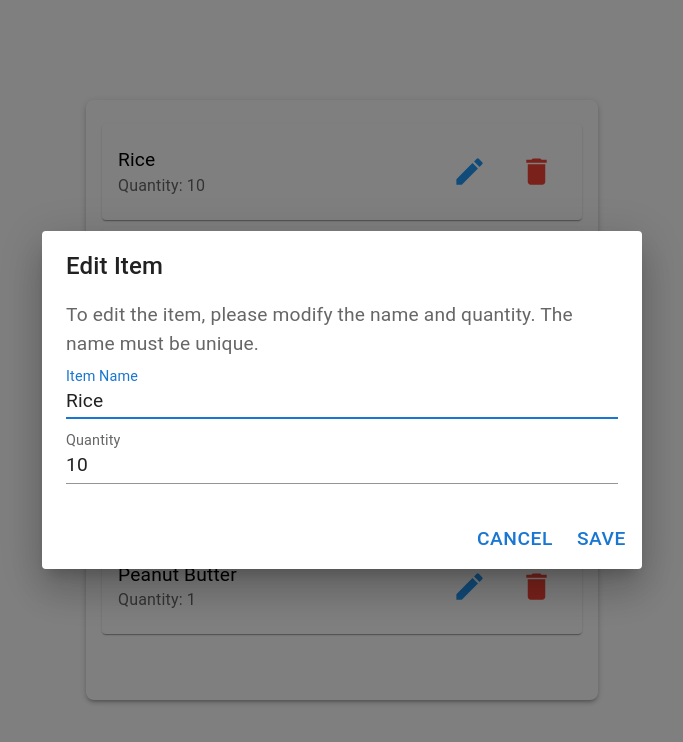
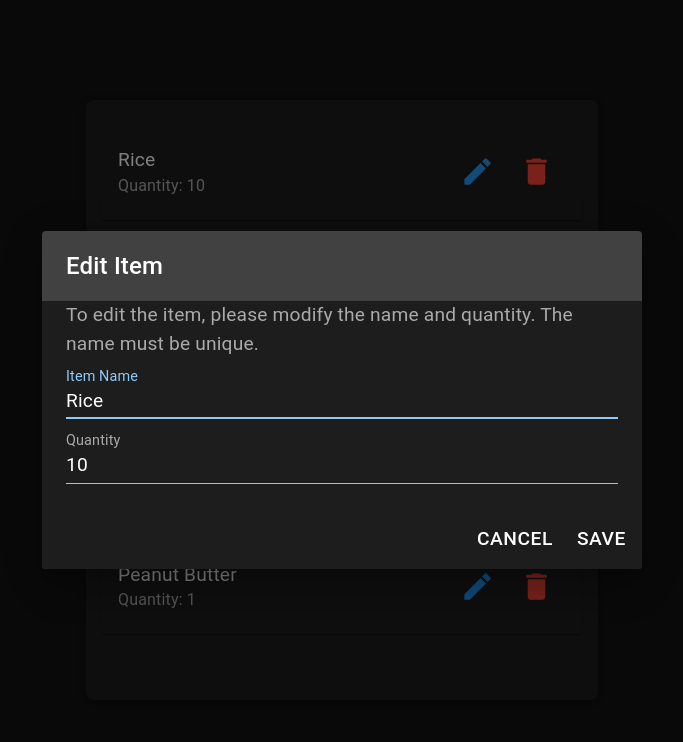
Before and after one commit to tzaitoun71/pantry-tracker, a Next.js app: page / in a window 1280 px wide. Both pictures are taken after a click on the button 767 px from the left and 171 px from the top of the page. Shown: the top 742 px of the page, without its empty margins (298-981 px from the left). Built offline with nearby package versions, Linux system fonts and the light colour scheme.

Commit message:
Added dark theme

```diff
--- a/app/components/PantryList.tsx
+++ b/app/components/PantryList.tsx
@@ -1,7 +1,7 @@
 'use client';
 
 import * as React from 'react';
-import { Box, IconButton, List, ListItem, ListItemText, Dialog, DialogActions, DialogContent, DialogContentText, DialogTitle, Button, TextField } from '@mui/material';
+import { Box, IconButton, List, ListItem, ListItemText, Dialog, DialogActions, DialogContent, DialogContentText, DialogTitle, Button, TextField, createTheme, ThemeProvider } from '@mui/material';
 import EditIcon from '@mui/icons-material/Edit';
 import DeleteIcon from '@mui/icons-material/Delete';
 import { blue, red } from '@mui/material/colors';
@@ -17,6 +17,43 @@ const initialRows = [
   createData('Olive Oil', 2),
   createData('Peanut Butter', 1),
 ];
+
+const darkTheme = createTheme({
+  palette: {
+    mode: 'dark',
+    background: {
+      default: '#121212',
+      paper: '#1d1d1d',
+    },
+    text: {
+      primary: '#ffffff',
+      secondary: '#aaaaaa',
+    },
+  },
+  components: {
+    MuiIconButton: {
+      styleOverrides: {
+        root: {
+          '&.editIcon': {
+            color: blue[500],
+            '&:hover': {
+              color: blue[300],
+              backgroundColor: 'rgba(33, 150, 243, 0.1)', // Lighter blue background on hover
+            },
+          },
+          '&.deleteIcon': {
+            color: red[500],
+            '&:hover': {
+              color: red[300],
+              backgroundColor: 'rgba(244, 67, 54, 0.1)', // Lighter red background on hover
+            },
+            transition: 'color 0.3s, background-color 0.3s', // Smooth transition for color and background color
+          },
+        },
+      },
+    },
+  },
+});
 
 const PantryList: React.FC = () => {
   const [rows, setRows] = React.useState(initialRows);
@@ -58,41 +95,51 @@ const PantryList: React.FC = () => {
   };
 
   return (
-    <Box sx={{ width: '40vw', height: '600px', margin: 'auto', overflow: 'auto', boxShadow: 3, borderRadius: 2, padding: 2 }}>
+    <ThemeProvider theme={darkTheme}>
+      <Box
+        sx={{
+          width: '40vw',
+          height: '600px',
+          margin: 'auto',
+          overflow: 'auto',
+          boxShadow: 3,
+          borderRadius: 2,
+          padding: 2,
+          backgroundColor: 'background.paper',
+        }}
+      >
         <List>
           {rows.map((row, idx) => (
-          <ListItem key={row.name} sx={{ display: 'flex', justifyContent: 'space-between', padding: '16px', marginBottom: '8px', boxShadow: 1, borderRadius: 1 }}>
-            <ListItemText primary={row.name} secondary={`Quantity: ${row.quantity}`}
-              primaryTypographyProps={{ fontSize: '1.2rem' }}
-              secondaryTypographyProps={{ fontSize: '1rem' }}
+            <ListItem
+              key={row.name}
+              sx={{
+                display: 'flex',
+                justifyContent: 'space-between',
+                padding: '16px',
+                marginBottom: '8px',
+                boxShadow: 1,
+                borderRadius: 1,
+                backgroundColor: 'background.paper',
+              }}
+            >
+              <ListItemText
+                primary={row.name}
+                secondary={`Quantity: ${row.quantity}`}
+                primaryTypographyProps={{ fontSize: '1.2rem', color: 'text.primary' }}
+                secondaryTypographyProps={{ fontSize: '1rem', color: 'text.secondary' }}
               />
               <Box>
                 <IconButton
                   onClick={() => handleClickOpen(idx)}
                   size="large"
-                sx={{
-                  marginRight: 1,
-                  color: blue[500],
-                  '&:hover': {
-                    color: blue[300],
-                    backgroundColor: 'rgba(33, 150, 243, 0.1)', // Lighter blue background on hover
-                  },
-                  transition: 'color 0.3s, background-color 0.3s', // Smooth transition for color and background color
-                }}
+                  className="editIcon"
                 >
                   <EditIcon fontSize="large" />
                 </IconButton>
                 <IconButton
                   onClick={() => handleDelete(row.name)}
                   size="large"
-                sx={{
-                  color: red[500],
-                  '&:hover': {
-                    color: red[300],
-                    backgroundColor: 'rgba(244, 67, 54, 0.1)', // Lighter red background on hover
-                  },
-                  transition: 'color 0.3s, background-color 0.3s', // Smooth transition for color and background color
-                }}
+                  className="deleteIcon"
                 >
                   <DeleteIcon fontSize="large" />
                 </IconButton>
@@ -101,9 +148,9 @@ const PantryList: React.FC = () => {
           ))}
         </List>
         <Dialog open={open} onClose={handleClose}>
-        <DialogTitle sx={{ fontSize: '1.5rem' }}>Edit Item</DialogTitle>
-        <DialogContent>
-          <DialogContentText sx={{ fontSize: '1.2rem' }}>
+          <DialogTitle sx={{ fontSize: '1.5rem', color: 'text.primary' }}>Edit Item</DialogTitle>
+          <DialogContent sx={{ backgroundColor: 'background.paper' }}>
+            <DialogContentText sx={{ fontSize: '1.2rem', color: 'text.secondary' }}>
               To edit the item, please modify the name and quantity. The name must be unique.
             </DialogContentText>
             <TextField
@@ -117,8 +164,8 @@ const PantryList: React.FC = () => {
               onChange={(e) => setEditName(e.target.value)}
               error={!!error}
               helperText={error}
-            InputProps={{ sx: { fontSize: '1.2rem' } }}
-            InputLabelProps={{ sx: { fontSize: '1.2rem' } }}
+              InputProps={{ sx: { fontSize: '1.2rem', color: 'text.primary' } }}
+              InputLabelProps={{ sx: { fontSize: '1.2rem', color: 'text.secondary' } }}
             />
             <TextField
               margin="dense"
@@ -128,16 +175,21 @@ const PantryList: React.FC = () => {
               variant="standard"
               value={editQuantity ?? ''}
               onChange={(e) => setEditQuantity(Number(e.target.value))}
-            inputProps={{ min: 0, sx: { fontSize: '1.2rem' } }}
-            InputLabelProps={{ sx: { fontSize: '1.2rem' } }}
+              inputProps={{ min: 0, sx: { fontSize: '1.2rem', color: 'text.primary' } }}
+              InputLabelProps={{ sx: { fontSize: '1.2rem', color: 'text.secondary' } }}
             />
           </DialogContent>
-        <DialogActions>
-          <Button onClick={handleClose} sx={{ fontSize: '1.2rem' }}>Cancel</Button>
-          <Button onClick={handleSave} sx={{ fontSize: '1.2rem' }}>Save</Button>
+          <DialogActions sx={{ backgroundColor: 'background.paper' }}>
+            <Button onClick={handleClose} sx={{ fontSize: '1.2rem', color: 'text.primary' }}>
+              Cancel
+            </Button>
+            <Button onClick={handleSave} sx={{ fontSize: '1.2rem', color: 'text.primary' }}>
+              Save
+            </Button>
           </DialogActions>
         </Dialog>
       </Box>
+    </ThemeProvider>
   );
 };
 
--- a/app/globals.css
+++ b/app/globals.css
@@ -4,3 +4,9 @@
   margin: 0;
   font-family: 'Poppins', 'sans-serif';
 }
+
+body {
+  background-color: #121212;
+  color: #ffffff;
+  font-family: 'Poppins', 'sans-serif';
+}
```
Lines whose indentation alone changed are shown as unchanged.
